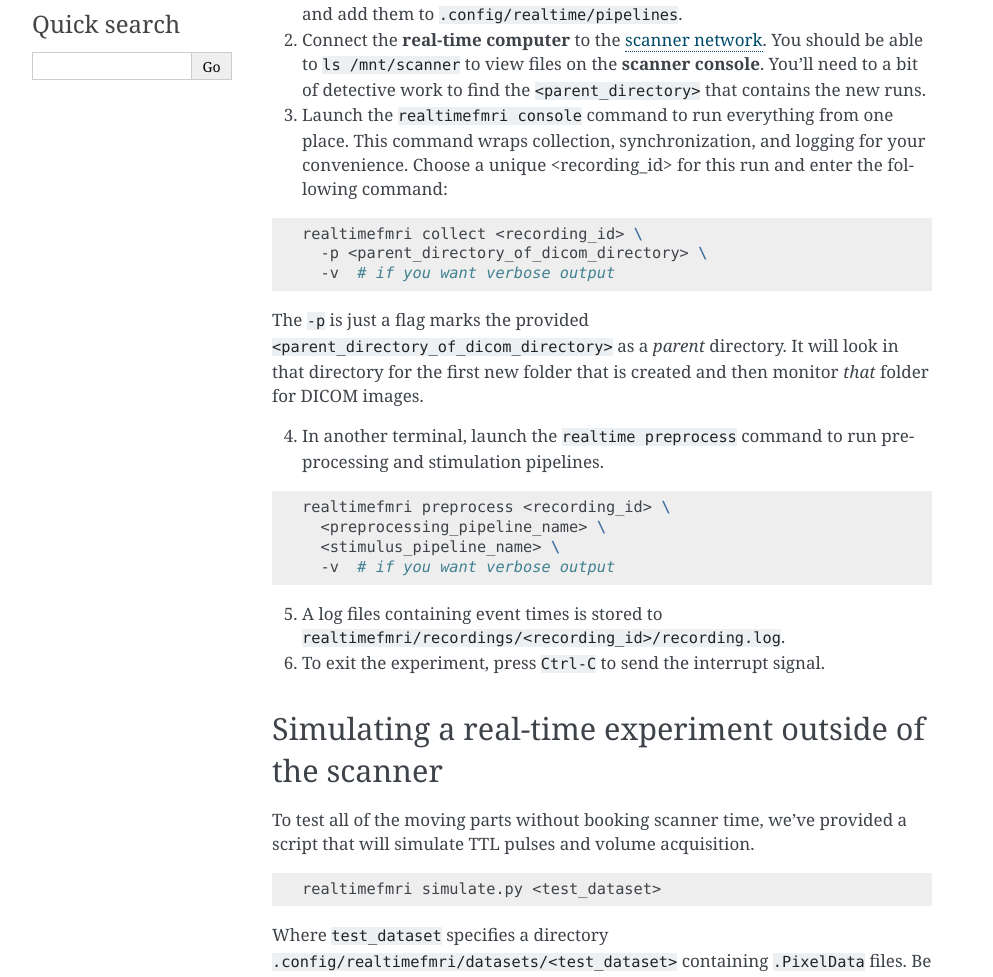
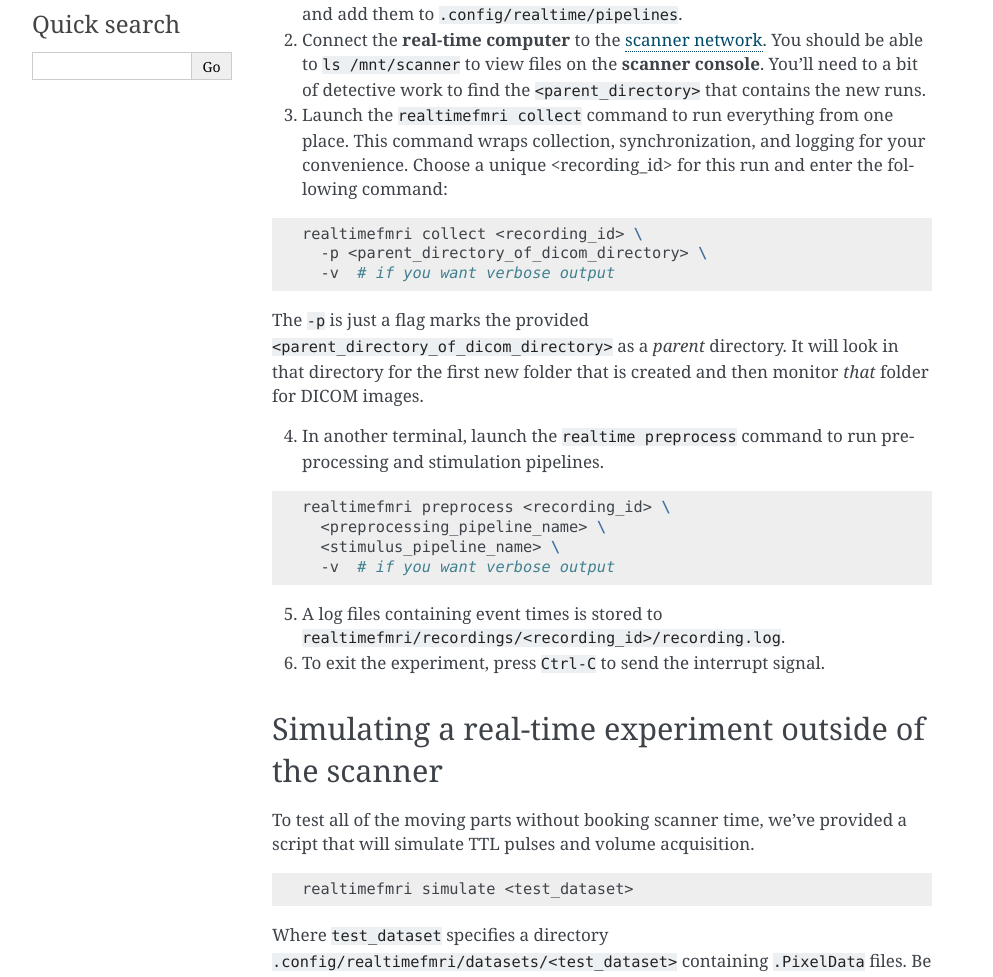
Before and after one commit to gallantlab/realtimefmri, a Sphinx documentation site: the page built from docs/source/together.rst, in a window 1280 px wide. Shown: the part 280-1257 px from the top of the page, without its empty margins (148-1141 px from the left). Built offline with Sphinx 7.4.7, drawn with Linux system fonts in a browser that asks for light colours.

Commit message:
typos in docs

```diff
--- a/docs/source/together.rst
+++ b/docs/source/together.rst
@@ -10,7 +10,7 @@ Step-by-step
 
 2. Connect the **real-time computer** to the :ref:`scanner network <network>`. You should be able to ``ls /mnt/scanner`` to view files on the **scanner console**. You'll need to a bit of detective work to find the ``<parent_directory>`` that contains the new runs.
 
-3. Launch the ``realtimefmri console`` command to run everything from one place. This command wraps collection, synchronization, and logging for your convenience. Choose a unique <recording_id> for this run and enter the following command:
+3. Launch the ``realtimefmri collect`` command to run everything from one place. This command wraps collection, synchronization, and logging for your convenience. Choose a unique <recording_id> for this run and enter the following command:
 
 
 .. code-block:: bash
@@ -46,7 +46,7 @@ To test all of the moving parts without booking scanner time, we've provided a s
 
 .. code-block:: bash
 
-    realtimefmri simulate.py <test_dataset>
+    realtimefmri simulate <test_dataset>
 
 Where ``test_dataset`` specifies a directory ``.config/realtimefmri/datasets/<test_dataset>`` containing ``.PixelData`` files. Be sure to specify ``/tmp/rtfmri`` as  ``<parent_directory_of_dicom_directory>`` in your call to ``realtimefmri console``. When the script starts, it will create a temporary folder within ``/tmp/rtfmri``. The console process will detect that new folder and start monitoring it for incoming volumes.
 
```
